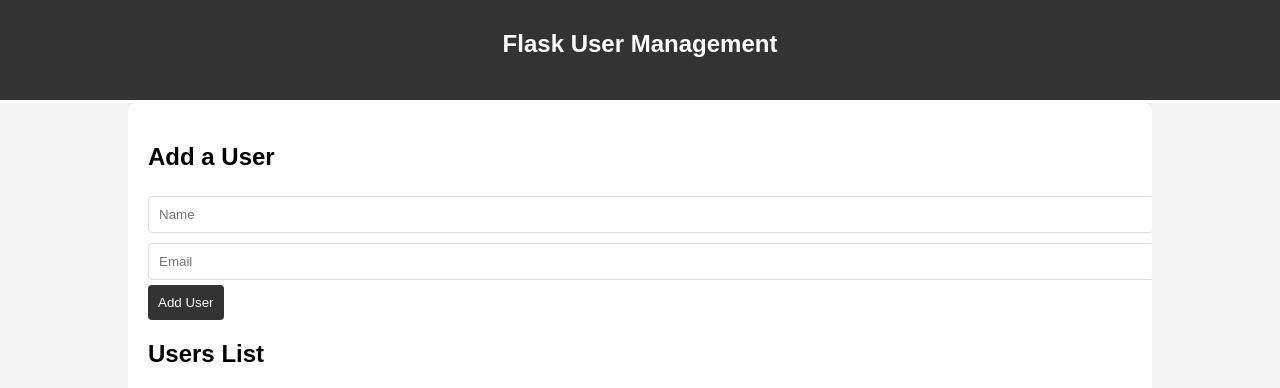
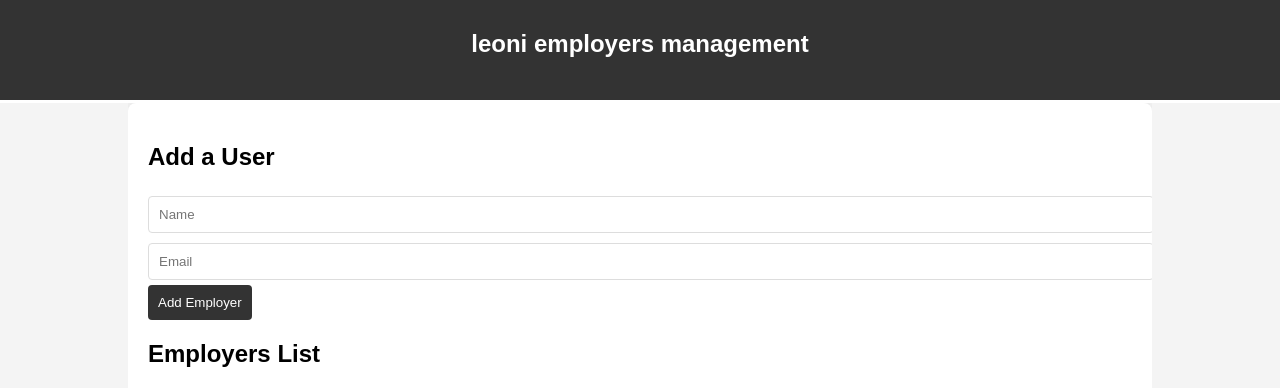
Before and after one commit to ameniboukid/pythonwebapp, a Flask app: page / in a window 1280 px wide. Shown: the top 388 px of the page. Run offline with Flask 3, Linux system fonts and the light colour scheme.

Commit message:
first commit

```diff
--- a/templates/index.html
+++ b/templates/index.html
@@ -3,7 +3,7 @@
 <head>
     <meta charset="UTF-8">
     <meta name="viewport" content="width=device-width, initial-scale=1.0">
-    <title>Flask App</title>
+    <title>Leoni App</title>
     <style>
         body {
             font-family: Arial, sans-serif;
@@ -73,7 +73,7 @@
 </head>
 <body>
     <header>
-        <h1>Flask User Management</h1>
+        <h1>leoni employers management</h1>
     </header>
     <div class="container">
         <div class="main">
@@ -81,10 +81,10 @@
             <form method="POST" action="/add_user">
                 <input type="text" name="name" placeholder="Name" required>
                 <input type="email" name="email" placeholder="Email" required>
-                <button type="submit">Add User</button>
+                <button type="submit">Add Employer</button>
             </form>
 
-            <h2>Users List</h2>
+            <h2>Employers List</h2>
             <table>
                 <thead>
                     <tr>
```
